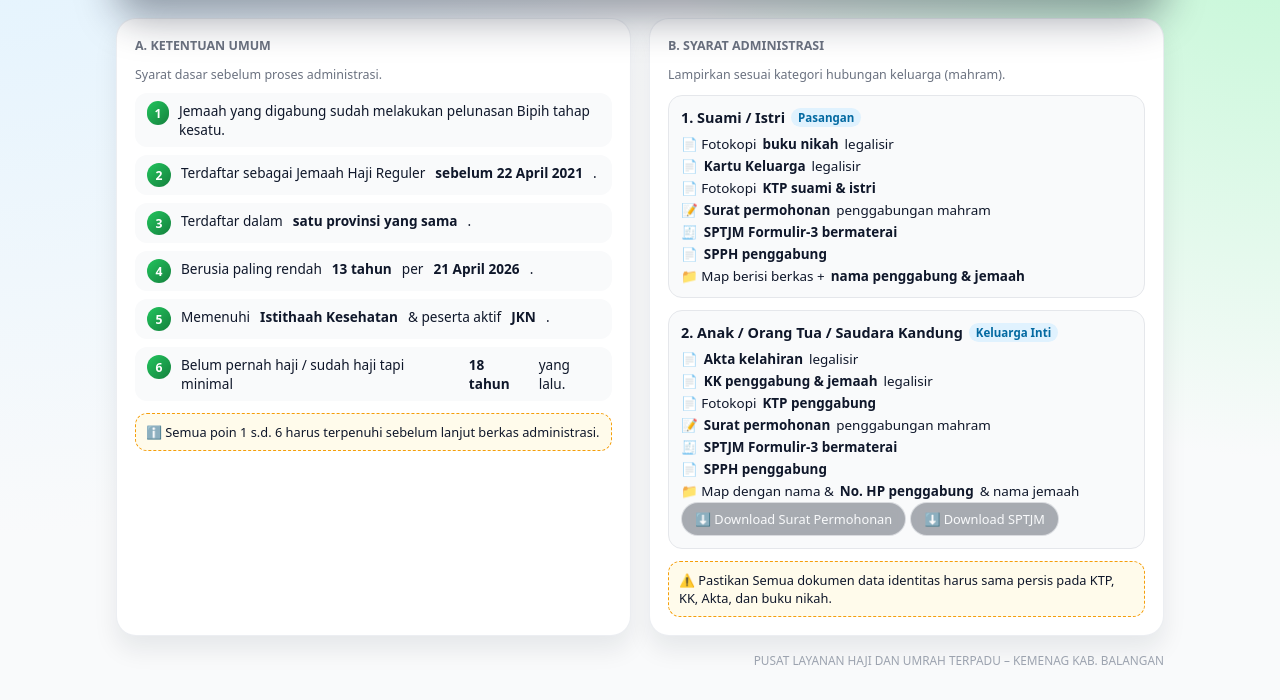
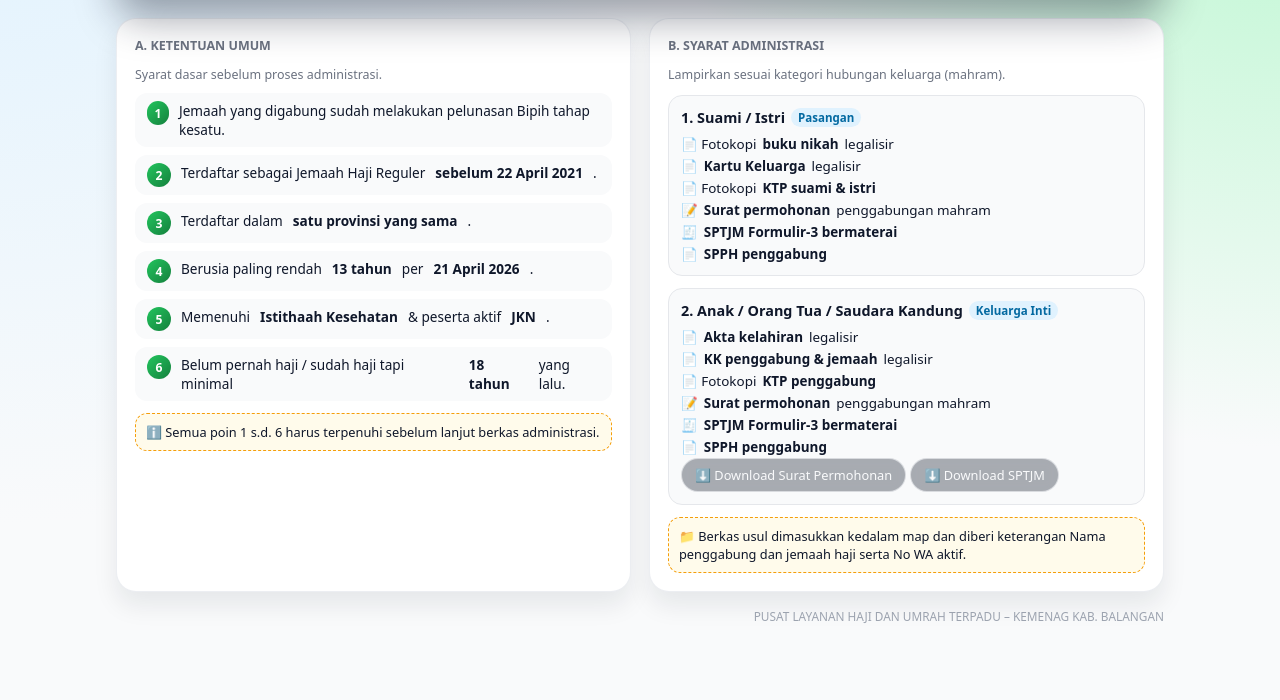
Before and after one commit to plhutbalangan/info-haji, a plain HTML site: page penggabungan.html in a window 1280 px wide. Shown: the part 159-859 px from the top of the page. After the commit the page ends 815 px from the top, so only its background shows below. Drawn offline with Linux system fonts and the light colour scheme.

Commit message:
Update penggabungan.html

```diff
--- a/penggabungan.html
+++ b/penggabungan.html
@@ -227,8 +227,7 @@
             <li class="check-item">📝 <strong>Surat permohonan</strong> penggabungan mahram</li>
             <li class="check-item">🧾 <strong>SPTJM Formulir-3 bermaterai</strong></li>
             <li class="check-item">📄 <strong>SPPH penggabung</strong></li>
-            <li class="check-item">📁 Map berisi berkas + <strong>nama penggabung & jemaah</strong></li>
-          </ul>
+              </ul>
         </div>
 
         <div class="sub-section">
@@ -240,8 +239,7 @@
             <li class="check-item">📝 <strong>Surat permohonan</strong> penggabungan mahram</li>
             <li class="check-item">🧾 <strong>SPTJM Formulir-3 bermaterai</strong></li>
             <li class="check-item">📄 <strong>SPPH penggabung</strong></li>
-            <li class="check-item">📁 Map dengan nama & <strong>No. HP penggabung</strong> & nama jemaah</li>
-          </ul>
+                  </ul>
 		  <!-- Tombol download terpisah -->
           <a href="https://docs.google.com/document/d/1oG0J5Y5DiLZw9hpbDmqPWnAG-MrdzLd5/edit?usp=drive_link&ouid=100688270039459893135&rtpof=true&sd=true"
              class="download-btn"
@@ -257,7 +255,7 @@
           </a>
         </div>
 
-        <div class="note">⚠️ Pastikan Semua dokumen data identitas harus sama persis pada KTP, KK, Akta, dan buku nikah.</div>
+        <div class="note"> 📁 Berkas usul dimasukkan kedalam map dan diberi keterangan Nama penggabung dan jemaah haji serta No WA aktif.</div>
       </section>
     </div>
 
```
